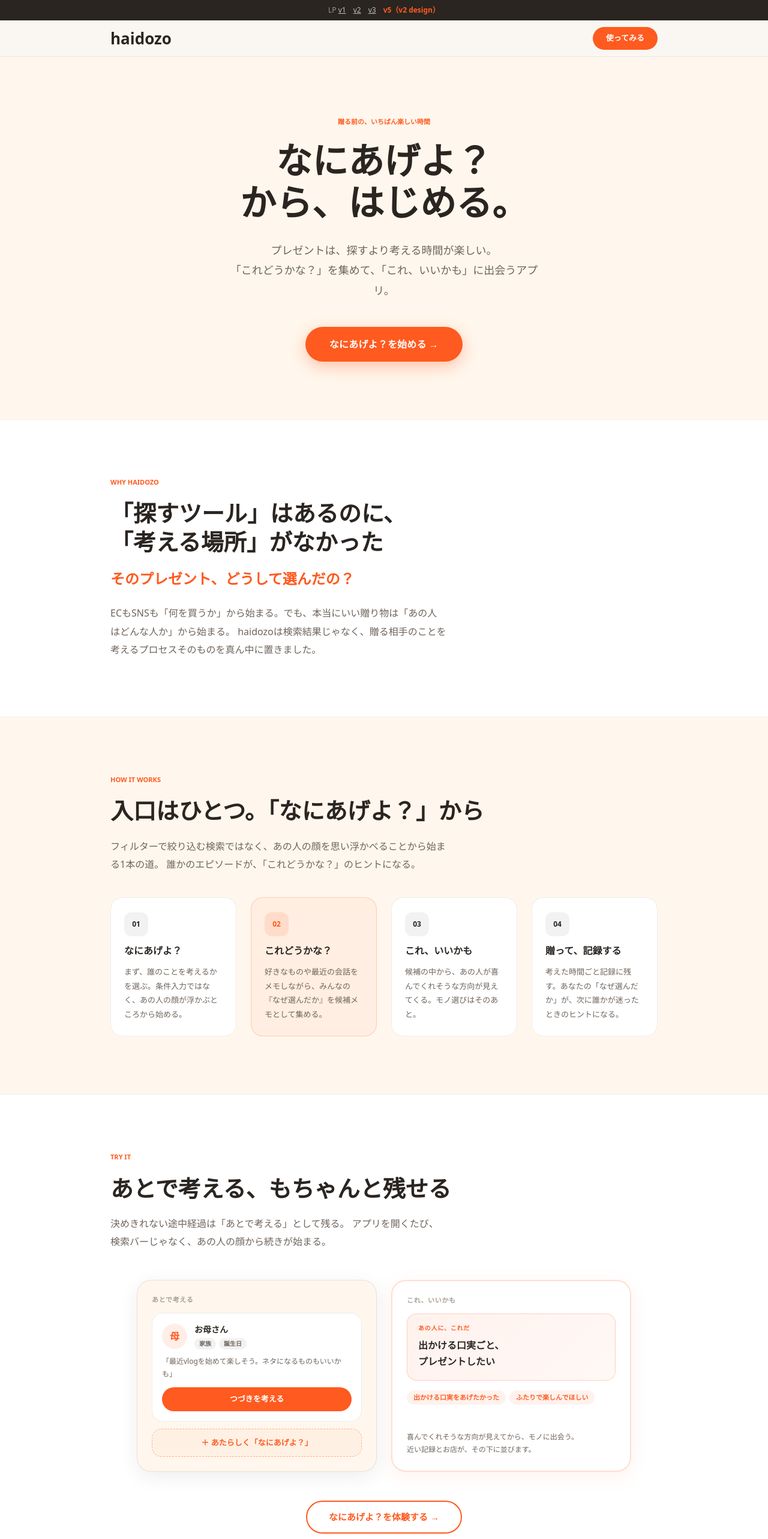
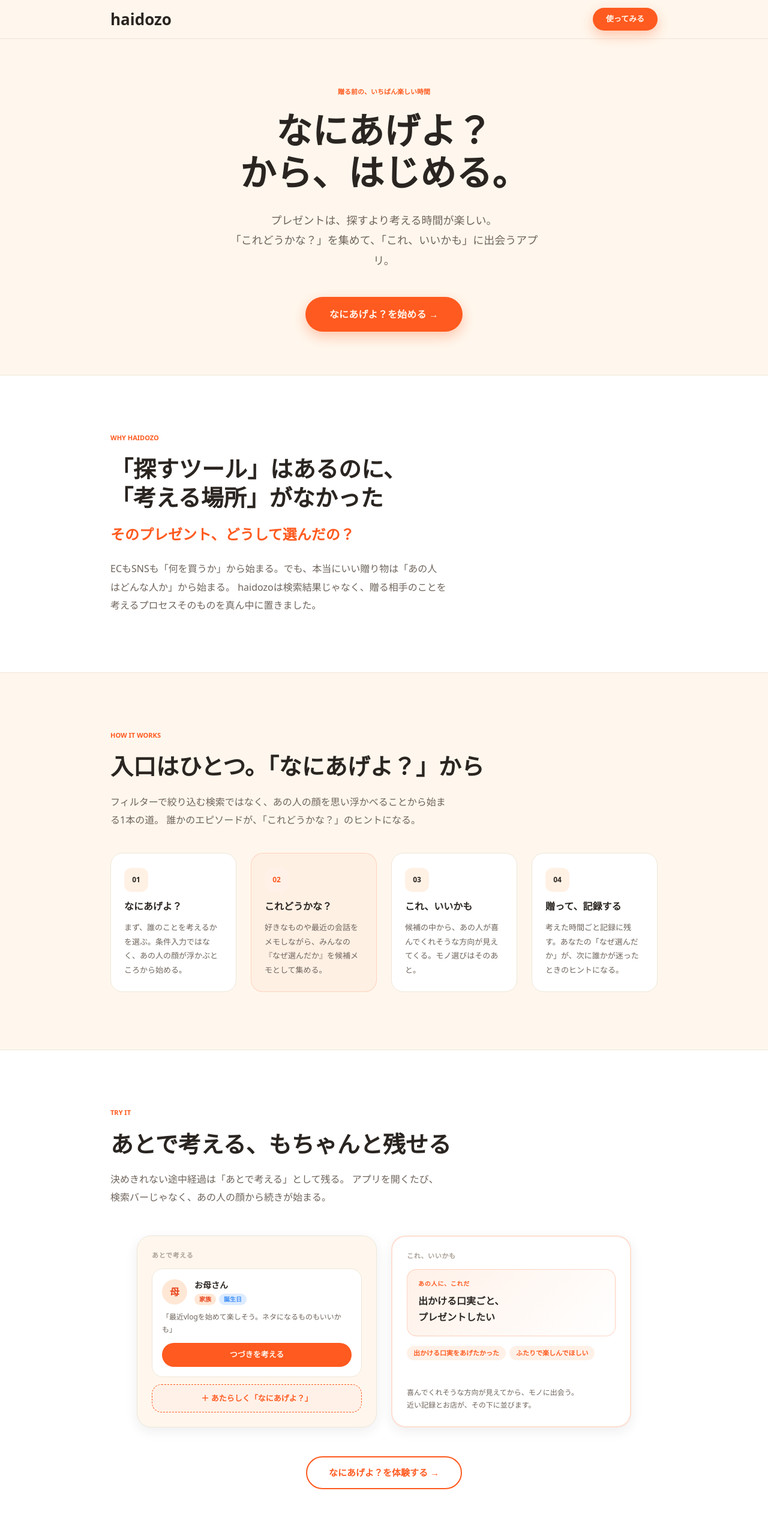
Before and after one commit to thistle519/haidozo, a Next.js app: page /lp in a window 1280 px wide. Shown: the top 2566 px of the page at 60% size. Built offline with nearby package versions, Linux system fonts and the light colour scheme.

Commit message:
Align LP with DS v2 accents

```diff
--- a/src/app/lp/page.tsx
+++ b/src/app/lp/page.tsx
@@ -62,14 +62,14 @@ export default function LpPage() {
     <>
       <style>{`
         * { box-sizing: border-box; margin: 0; padding: 0; }
-        .lp { font-family: var(--font-sans, system-ui, sans-serif); background: #FFF7ED; color: #2A2521; }
+        .lp { font-family: var(--font-sans, system-ui, sans-serif); background: var(--hz-cream); color: var(--hz-ink); }
         .wrap { max-width: 1040px; margin: 0 auto; padding: 0 32px; }
         @media (min-width: 768px) { .wrap { padding: 0 64px; } }
         .section { padding: 96px 0; }
-        .section-alt { padding: 96px 0; background: #fff; border-top: 1px solid rgba(42,37,33,0.07); border-bottom: 1px solid rgba(42,37,33,0.07); }
-        .eyebrow { font-size: 11px; font-weight: 800; color: #FF5A1F; letter-spacing: 0; margin-bottom: 20px; }
-        .h2 { font-size: clamp(26px, 3.5vw, 38px); font-weight: 800; line-height: 1.25; letter-spacing: 0; color: #2A2521; margin-bottom: 20px; }
-        .lead { font-size: clamp(14px, 1.5vw, 16px); color: #6E645C; line-height: 1.9; }
+        .section-alt { padding: 96px 0; background: var(--hz-surface); border-top: 1px solid var(--hz-hairline); border-bottom: 1px solid var(--hz-hairline); }
+        .eyebrow { font-size: 11px; font-weight: 800; color: var(--hz-orange); letter-spacing: 0; margin-bottom: 20px; }
+        .h2 { font-size: clamp(26px, 3.5vw, 38px); font-weight: 800; line-height: 1.25; letter-spacing: 0; color: var(--hz-ink); margin-bottom: 20px; }
+        .lead { font-size: clamp(14px, 1.5vw, 16px); color: var(--hz-ink-soft); line-height: 1.9; }
         .grid-3 { display: grid; grid-template-columns: 1fr; gap: 20px; margin-top: 48px; }
         .flow-cards { display: grid; grid-template-columns: 1fr; gap: 16px; margin-top: 40px; }
         .mock-row { display: flex; flex-direction: column; gap: 24px; align-items: center; }
@@ -84,39 +84,26 @@ export default function LpPage() {
       `}</style>
 
       <div className="lp">
-        {/* Version bar */}
-        <div style={{ background: "#2A2521", padding: "8px 0", textAlign: "center" }}>
-          <div style={{ fontSize: 12, color: "rgba(255,255,255,0.5)" }}>
-            LP{" "}
-            <Link href="/lp/v1" style={{ color: "rgba(255,255,255,0.7)", textDecoration: "underline" }}>v1</Link>
-            {"　"}
-            <Link href="/lp/v2" style={{ color: "rgba(255,255,255,0.7)", textDecoration: "underline" }}>v2</Link>
-            {"　"}
-            <Link href="/lp/v3" style={{ color: "rgba(255,255,255,0.7)", textDecoration: "underline" }}>v3</Link>
-            {"　"}
-            <strong style={{ color: "#FF5A1F" }}>v5（v2 design）</strong>
-          </div>
-        </div>
-
         {/* ── Nav ── */}
         <nav style={{
-          borderBottom: "1px solid rgba(42,37,33,0.08)",
-          background: "rgba(250,247,242,0.92)", backdropFilter: "blur(10px)",
+          borderBottom: "1px solid var(--hz-hairline)",
+          background: "color-mix(in srgb, var(--hz-cream) 92%, transparent)", backdropFilter: "blur(10px)",
           position: "sticky", top: 0, zIndex: 10,
         }}>
-          <div className="wrap" style={{ height: 60, display: "flex", alignItems: "center", justifyContent: "space-between" }}>
+          <div className="wrap" style={{ height: 64, display: "flex", alignItems: "center", justifyContent: "space-between" }}>
             <div style={{
               fontFamily: "var(--font-display)",
               fontSize: 26,
               fontWeight: 800,
               lineHeight: 1,
-              color: "#2A2521",
+              color: "var(--hz-ink)",
             }}>
               haidozo
             </div>
             <Link href="/" style={{
-              background: "#FF5A1F", color: "#fff", borderRadius: 100,
+              background: "var(--hz-orange)", color: "var(--hz-cream)", borderRadius: 100,
               padding: "9px 22px", fontSize: 13, fontWeight: 700, textDecoration: "none",
+              boxShadow: "var(--hz-shadow-cta)",
             }}>
               使ってみる
             </Link>
@@ -124,19 +111,19 @@ export default function LpPage() {
         </nav>
 
         {/* ── Hero ── */}
-        <section style={{ padding: "100px 0 96px", textAlign: "center" }}>
+        <section style={{ padding: "80px 0 72px", textAlign: "center" }}>
           <div className="wrap">
             <p className="eyebrow">贈る前の、いちばん楽しい時間</p>
             <h1 style={{
               fontSize: "clamp(34px, 5.6vw, 60px)",
               fontWeight: 800, lineHeight: 1.18, letterSpacing: 0,
-              color: "#2A2521", maxWidth: 820, margin: "0 auto 28px",
+              color: "var(--hz-ink)", maxWidth: 820, margin: "0 auto 28px",
             }}>
               なにあげよ？<br />から、はじめる。
             </h1>
             <p style={{
               fontSize: "clamp(15px, 1.8vw, 18px)",
-              color: "#6E645C", lineHeight: 1.85,
+              color: "var(--hz-ink-soft)", lineHeight: 1.85,
               maxWidth: 540, margin: "0 auto 44px",
             }}>
               プレゼントは、探すより考える時間が楽しい。<br />
@@ -144,10 +131,10 @@ export default function LpPage() {
             </p>
             <Link href="/" style={{
               display: "inline-flex", alignItems: "center", gap: 8,
-              background: "#FF5A1F", color: "#fff",
+              background: "var(--hz-orange)", color: "var(--hz-cream)",
               borderRadius: 100, padding: "17px 40px",
               fontSize: 16, fontWeight: 700, textDecoration: "none",
-              boxShadow: "0 8px 28px rgba(255,90,31,0.34)",
+              boxShadow: "var(--hz-shadow-cta)",
               letterSpacing: "0.01em",
             }}>
               なにあげよ？を始める →
@@ -160,7 +147,7 @@ export default function LpPage() {
           <div className="wrap">
             <p className="eyebrow">WHY HAIDOZO</p>
             <h2 className="h2">「探すツール」はあるのに、<br />「考える場所」がなかった</h2>
-            <p style={{ fontSize: "clamp(18px, 2.5vw, 24px)", fontWeight: 800, color: "#FF5A1F", lineHeight: 1.5, marginBottom: 24, maxWidth: 640 }}>
+            <p style={{ fontSize: "clamp(18px, 2.5vw, 24px)", fontWeight: 800, color: "var(--hz-orange)", lineHeight: 1.5, marginBottom: 24, maxWidth: 640 }}>
               そのプレゼント、どうして選んだの？
             </p>
             <p className="lead" style={{ maxWidth: 560 }}>
@@ -183,20 +170,20 @@ export default function LpPage() {
             <div className="flow-cards">
               {STEPS.map((step) => (
                 <div key={step.n} style={{
-                  background: step.accent ? "rgba(255,90,31,0.05)" : "#fff",
-                  border: `1.5px solid ${step.accent ? "rgba(255,90,31,0.24)" : "rgba(42,37,33,0.08)"}`,
+                  background: step.accent ? "color-mix(in srgb, var(--hz-orange) 4%, transparent)" : "var(--hz-surface)",
+                  border: `1.5px solid ${step.accent ? "color-mix(in srgb, var(--hz-orange) 20%, transparent)" : "var(--hz-hairline)"}`,
                   borderRadius: 20, padding: "24px 22px",
                   display: "flex", flexDirection: "column", gap: 12,
                 }}>
                   <div style={{
                     width: 40, height: 40, borderRadius: 12,
-                    background: step.accent ? "rgba(255,90,31,0.12)" : "rgba(42,37,33,0.06)",
+                    background: step.accent ? "var(--hz-orange-wash)" : "var(--hz-surface-alt)",
                     display: "flex", alignItems: "center", justifyContent: "center",
                   }}>
-                    <span style={{ fontSize: 12, fontWeight: 800, color: step.accent ? "#FF5A1F" : "#2A2521" }}>{step.n}</span>
+                    <span style={{ fontSize: 12, fontWeight: 800, color: step.accent ? "var(--hz-orange)" : "var(--hz-ink)" }}>{step.n}</span>
                   </div>
-                  <div style={{ fontSize: 16, fontWeight: 700, color: "#2A2521" }}>{step.title}</div>
-                  <div style={{ fontSize: 13, color: "#6E645C", lineHeight: 1.8 }}>{step.body}</div>
+                  <div style={{ fontSize: 16, fontWeight: 700, color: "var(--hz-ink)" }}>{step.title}</div>
+                  <div style={{ fontSize: 13, color: "var(--hz-ink-soft)", lineHeight: 1.8 }}>{step.body}</div>
                 </div>
               ))}
             </div>
@@ -217,47 +204,54 @@ export default function LpPage() {
               {/* あとで考えるカード mockup */}
               <div style={{
                 width: "100%", maxWidth: 400,
-                background: "#FFF7ED", border: "1.5px solid rgba(42,37,33,0.1)",
-                borderRadius: 24, padding: 24, boxShadow: "0 8px 32px rgba(42,37,33,0.08)",
+                background: "var(--hz-cream)", border: "1.5px solid var(--hz-hairline)",
+                borderRadius: 24, padding: 24, boxShadow: "var(--hz-shadow-soft)",
               }}>
-                <p style={{ fontSize: 11, fontWeight: 700, color: "#A89E94", letterSpacing: "0.06em", marginBottom: 14 }}>
+                <p style={{ fontSize: 11, fontWeight: 700, color: "var(--hz-ink-faint)", letterSpacing: "0.06em", marginBottom: 14 }}>
                   あとで考える
                 </p>
                 <div style={{
-                  background: "#fff", border: "1px solid rgba(42,37,33,0.08)",
+                  background: "var(--hz-surface)", border: "1px solid var(--hz-hairline)",
                   borderRadius: 18, padding: 16, marginBottom: 12,
                 }}>
                   <div style={{ display: "flex", gap: 12, alignItems: "center", marginBottom: 10 }}>
                     <div style={{
                       width: 42, height: 42, borderRadius: 100,
-                      background: "rgba(255,90,31,0.1)",
+                      background: "var(--hz-orange-tint)",
                       display: "flex", alignItems: "center", justifyContent: "center",
-                      fontSize: 16, fontWeight: 800, color: "#FF5A1F",
+                      fontSize: 16, fontWeight: 800, color: "var(--hz-orange-press)",
                     }}>母</div>
                     <div>
-                      <p style={{ fontSize: 14, fontWeight: 800, color: "#2A2521", marginBottom: 4 }}>お母さん</p>
+                      <p style={{ fontSize: 14, fontWeight: 800, color: "var(--hz-ink)", marginBottom: 4 }}>お母さん</p>
                       <div style={{ display: "flex", gap: 5 }}>
-                        {["家族", "誕生日"].map((t) => (
-                          <span key={t} style={{ fontSize: 10, fontWeight: 600, padding: "2px 8px", borderRadius: 100, background: "rgba(42,37,33,0.06)", color: "#6E645C" }}>{t}</span>
+                        {["家族", "誕生日"].map((t, index) => (
+                          <span key={t} style={{
+                            fontSize: 10,
+                            fontWeight: 700,
+                            padding: "2px 8px",
+                            borderRadius: 100,
+                            background: index === 0 ? "var(--hz-orange-tint)" : "var(--hz-sky-tint)",
+                            color: index === 0 ? "var(--hz-orange-press)" : "var(--hz-sky)",
+                          }}>{t}</span>
                         ))}
                       </div>
                     </div>
                   </div>
-                  <p style={{ fontSize: 12, color: "#6E645C", lineHeight: 1.7, marginBottom: 12 }}>
+                  <p style={{ fontSize: 12, color: "var(--hz-ink-soft)", lineHeight: 1.7, marginBottom: 12 }}>
                     「最近vlogを始めて楽しそう。ネタになるものもいいかも」
                   </p>
                   <div style={{
-                    background: "#FF5A1F", borderRadius: 100, padding: "10px",
-                    textAlign: "center", fontSize: 13, fontWeight: 700, color: "#fff",
+                    background: "var(--hz-orange)", borderRadius: 100, padding: "10px",
+                    textAlign: "center", fontSize: 13, fontWeight: 700, color: "var(--hz-cream)",
                   }}>
                     つづきを考える
                   </div>
                 </div>
                 <div style={{
-                  border: "1.5px dashed rgba(255,90,31,0.42)", borderRadius: 16,
+                  border: "1.5px dashed var(--hz-orange)", borderRadius: 16,
                   padding: "13px", textAlign: "center",
-                  fontSize: 13, fontWeight: 700, color: "#FF5A1F",
-                  background: "rgba(255,90,31,0.04)",
+                  fontSize: 13, fontWeight: 700, color: "var(--hz-orange)",
+                  background: "var(--hz-orange-wash)",
                 }}>
                   ＋ あたらしく「なにあげよ？」
                 </div>
@@ -266,31 +260,31 @@ export default function LpPage() {
               {/* これ、いいかも mockup */}
               <div style={{
                 width: "100%", maxWidth: 400,
-                background: "#fff", border: "2px solid rgba(255,90,31,0.2)",
-                borderRadius: 24, padding: 24, boxShadow: "0 8px 32px rgba(255,90,31,0.08)",
+                background: "var(--hz-surface)", border: "2px solid color-mix(in srgb, var(--hz-orange) 20%, transparent)",
+                borderRadius: 24, padding: 24, boxShadow: "var(--hz-shadow-soft)",
                 display: "flex", flexDirection: "column",
               }}>
-                <p style={{ fontSize: 11, fontWeight: 700, color: "#A89E94", letterSpacing: "0.06em", marginBottom: 14 }}>
+                <p style={{ fontSize: 11, fontWeight: 700, color: "var(--hz-ink-faint)", letterSpacing: "0.06em", marginBottom: 14 }}>
                   これ、いいかも
                 </p>
                 <div style={{
-                  background: "linear-gradient(135deg, rgba(255,90,31,0.08) 0%, #fff8f5 100%)",
-                  border: "1.5px solid rgba(255,90,31,0.24)",
+                  background: "linear-gradient(135deg, var(--hz-orange-wash) 0%, var(--hz-surface) 100%)",
+                  border: "1.5px solid color-mix(in srgb, var(--hz-orange) 24%, transparent)",
                   borderRadius: 16, padding: "16px 18px", marginBottom: 16,
                 }}>
-                  <p style={{ fontSize: 10, fontWeight: 700, color: "#FF5A1F", letterSpacing: "0.08em", marginBottom: 8 }}>
+                  <p style={{ fontSize: 10, fontWeight: 700, color: "var(--hz-orange)", letterSpacing: "0.08em", marginBottom: 8 }}>
                     あの人に、これだ
                   </p>
-                  <p style={{ fontSize: 16, fontWeight: 800, color: "#2A2521", lineHeight: 1.7 }}>
+                  <p style={{ fontSize: 16, fontWeight: 800, color: "var(--hz-ink)", lineHeight: 1.7 }}>
                     出かける口実ごと、<br />プレゼントしたい
                   </p>
                 </div>
                 <div style={{ display: "flex", gap: 6, flexWrap: "wrap", marginBottom: 16 }}>
                   {["出かける口実をあげたかった", "ふたりで楽しんでほしい"].map((v) => (
-                    <span key={v} style={{ fontSize: 11, padding: "4px 11px", borderRadius: 100, background: "rgba(255,90,31,0.08)", color: "#FF5A1F", fontWeight: 600 }}>{v}</span>
+                    <span key={v} style={{ fontSize: 11, padding: "4px 11px", borderRadius: 100, background: "var(--hz-orange-wash)", color: "var(--hz-orange)", fontWeight: 600 }}>{v}</span>
                   ))}
                 </div>
-                <p style={{ fontSize: 12, color: "#6E645C", lineHeight: 1.8, marginTop: "auto" }}>
+                <p style={{ fontSize: 12, color: "var(--hz-ink-soft)", lineHeight: 1.8, marginTop: "auto" }}>
                   喜んでくれそうな方向が見えてから、モノに出会う。<br />近い記録とお店が、その下に並びます。
                 </p>
               </div>
@@ -299,7 +293,7 @@ export default function LpPage() {
             <div style={{ textAlign: "center", marginTop: 48 }}>
               <Link href="/" style={{
                 display: "inline-flex", alignItems: "center", gap: 8,
-                border: "2px solid #FF5A1F", color: "#FF5A1F",
+                border: "2px solid var(--hz-orange)", color: "var(--hz-orange)",
                 borderRadius: 100, padding: "14px 36px",
                 fontSize: 15, fontWeight: 700, textDecoration: "none",
                 transition: "all 200ms",
@@ -321,32 +315,32 @@ export default function LpPage() {
             </p>
             <div className="grid-3">
               {EPISODES.map((ep, i) => (
-                <div key={i} style={{
-                  background: "#fff", border: "1px solid rgba(42,37,33,0.08)",
+                <div key={i} className="card-interactive" style={{
+                  background: "var(--hz-surface)", border: "1px solid var(--hz-hairline)",
                   borderRadius: 22, padding: "28px 24px 22px",
-                  boxShadow: "0 4px 20px rgba(42,37,33,0.06)",
+                  boxShadow: "var(--hz-shadow-soft)",
                   display: "flex", flexDirection: "column", gap: 0,
                 }}>
                   <div style={{
-                    background: "rgba(255,90,31,0.06)", borderRadius: 12,
+                    background: "var(--hz-orange-wash)", borderRadius: 12,
                     padding: "12px 14px", marginBottom: 18,
                   }}>
-                    <p style={{ fontSize: 11, fontWeight: 700, color: "#FF5A1F", letterSpacing: "0.06em", marginBottom: 6 }}>
+                    <p style={{ fontSize: 11, fontWeight: 700, color: "var(--hz-orange)", letterSpacing: "0.06em", marginBottom: 6 }}>
                       こんなふうに喜んでほしかった
                     </p>
-                    <p style={{ fontSize: 13, color: "#2A2521", lineHeight: 1.8, fontWeight: 500 }}>
+                    <p style={{ fontSize: 13, color: "var(--hz-ink)", lineHeight: 1.8, fontWeight: 500 }}>
                       {ep.wish}
                     </p>
                   </div>
-                  <div style={{ borderLeft: "2px solid rgba(42,37,33,0.12)", paddingLeft: 14, marginBottom: 20, flex: 1 }}>
-                    <p style={{ fontSize: 13, color: "#6B7280", lineHeight: 1.85 }}>
+                  <div style={{ borderLeft: "2px solid var(--hz-hairline)", paddingLeft: 14, marginBottom: 20, flex: 1 }}>
+                    <p style={{ fontSize: 13, color: "var(--hz-ink-soft)", lineHeight: 1.85 }}>
                       {ep.reason}
                     </p>
                   </div>
                   <div>
-                    <p style={{ fontSize: 12, fontWeight: 700, color: "#2A2521", marginBottom: 8 }}>{ep.item}</p>
+                    <p style={{ fontSize: 12, fontWeight: 700, color: "var(--hz-ink)", marginBottom: 8 }}>{ep.item}</p>
                     <span style={{
-                      fontSize: 11, background: "rgba(255,90,31,0.08)", color: "#FF5A1F",
+                      fontSize: 11, background: "var(--hz-orange-wash)", color: "var(--hz-orange)",
                       borderRadius: 100, padding: "4px 12px", fontWeight: 600,
                     }}>{ep.tag}</span>
                   </div>
@@ -357,24 +351,24 @@ export default function LpPage() {
         </section>
 
         {/* ── Final CTA ── */}
-        <section style={{ background: "#2A2521", padding: "100px 0 112px", textAlign: "center" }}>
+        <section style={{ background: "var(--hz-ink)", padding: "100px 0 112px", textAlign: "center" }}>
           <div className="wrap">
-            <div style={{ fontSize: 26, fontWeight: 800, color: "#fff", letterSpacing: 0, marginBottom: 18 }}>
+            <div style={{ fontSize: 26, fontWeight: 800, color: "var(--hz-cream)", letterSpacing: 0, marginBottom: 18 }}>
               haidozo
             </div>
-            <p style={{ fontSize: "clamp(16px, 2vw, 20px)", color: "rgba(255,255,255,0.5)", lineHeight: 1.8, marginBottom: 40 }}>
+            <p style={{ fontSize: "clamp(16px, 2vw, 20px)", color: "color-mix(in srgb, var(--hz-cream) 50%, transparent)", lineHeight: 1.8, marginBottom: 40 }}>
               いま、誰のことを考えていますか？
             </p>
             <Link href="/" style={{
               display: "inline-flex", alignItems: "center", gap: 8,
-              background: "#FF5A1F", color: "#fff",
+              background: "var(--hz-orange)", color: "var(--hz-cream)",
               borderRadius: 100, padding: "18px 48px",
               fontSize: 17, fontWeight: 700, textDecoration: "none",
-              boxShadow: "0 8px 32px rgba(255,90,31,0.42)",
+              boxShadow: "var(--hz-shadow-cta)",
             }}>
               なにあげよ？を始める →
             </Link>
-            <p style={{ fontSize: 12, color: "rgba(255,255,255,0.22)", marginTop: 22 }}>無料で使えます</p>
+            <p style={{ fontSize: 12, color: "color-mix(in srgb, var(--hz-cream) 22%, transparent)", marginTop: 22 }}>無料で使えます</p>
           </div>
         </section>
 
```
